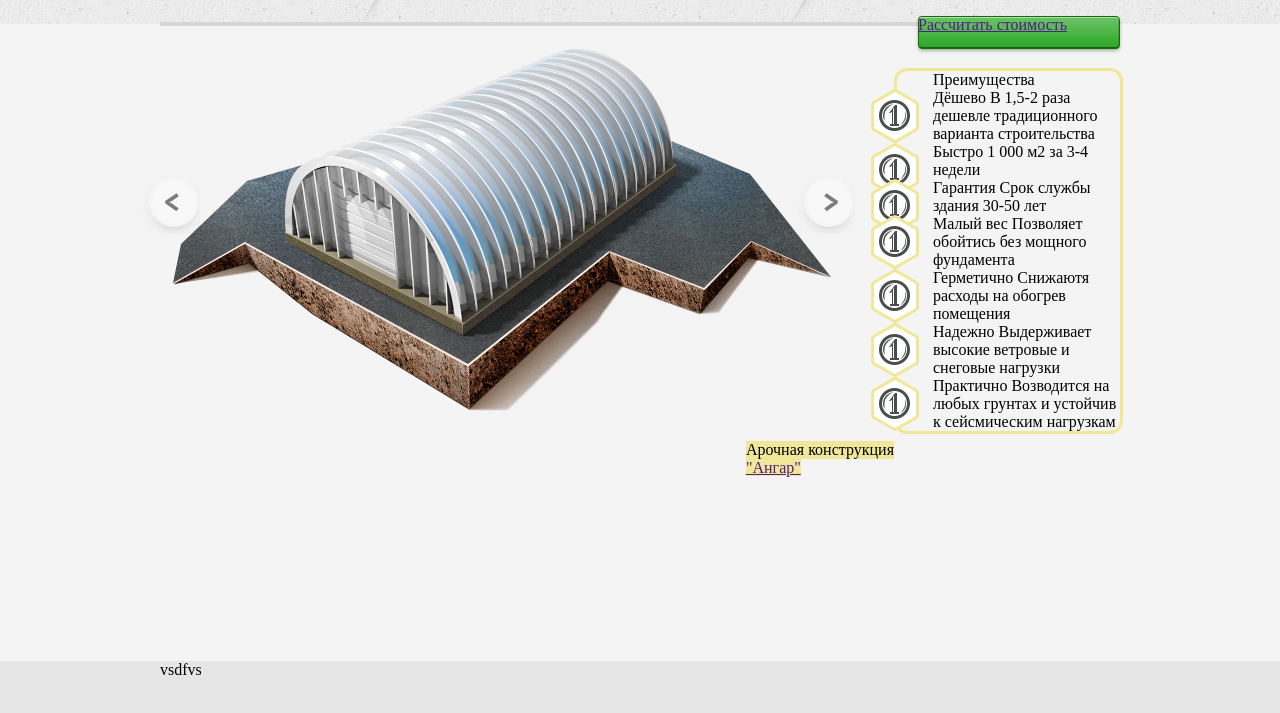
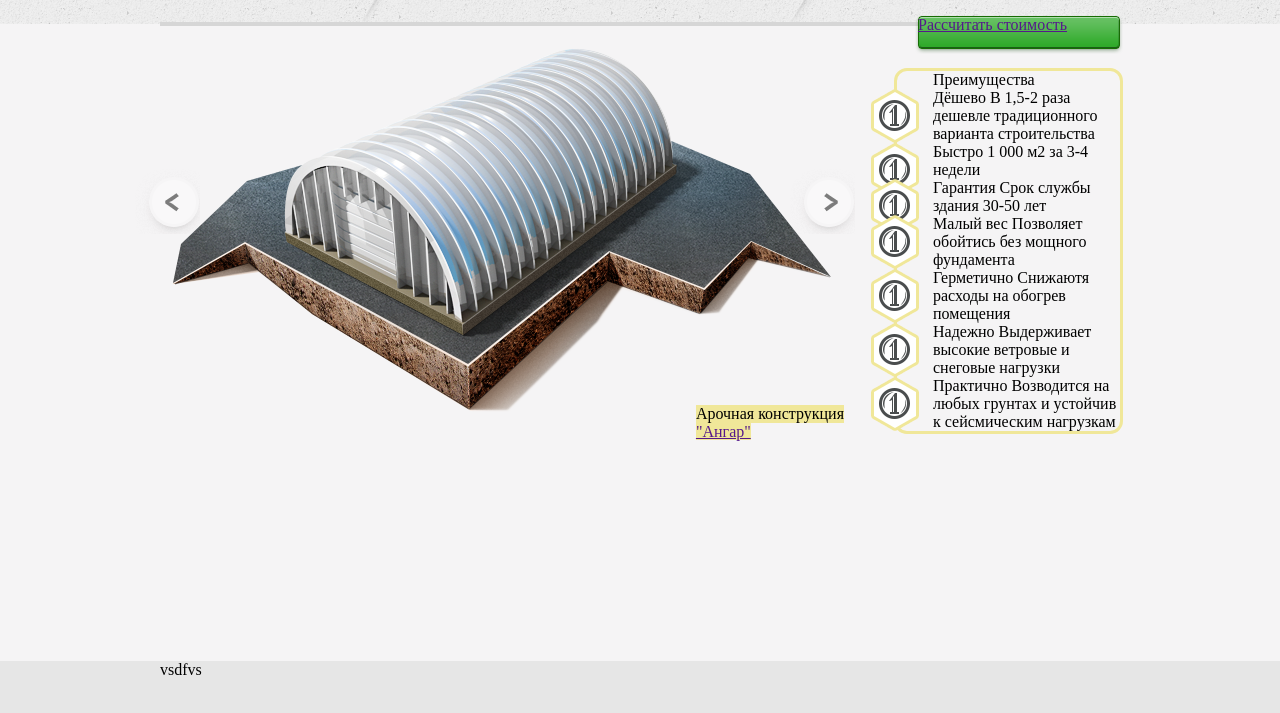
Before and after one commit to wd5/1-angari, a plain HTML site: page markup/index.html in a window 1280 px wide. Shown: the part 69-782 px from the top of the page. Drawn offline with Linux system fonts and the light colour scheme.

Commit message:
позиционирование лэйбла картинки слайдера

```diff
--- a/markup/index.html
+++ b/markup/index.html
@@ -43,13 +43,11 @@
                 <div class="slider-control slider-control-right"></div>
                 <ul>
                     <li>
-                        <div class="slider-item-box-wrapper">
-                            <div class="slider-item-box">
-                                <img src="media/images/slider-hangar.png" alt="">
-                                <div class="slider-item-text">
+                        <div class="slider-item-box">
+                            <img src="media/images/slider-hangar.png" alt="">
+                            <div class="slider-item-text">
                                 <h4>Арочная конструкция</h4>
                                 <a href="">"Ангар"</a>
-                                </div>
                             </div>
                         </div>
                     </li>
--- a/markup/media/css/style.css
+++ b/markup/media/css/style.css
@@ -123,20 +123,14 @@ body {
 .slider {
     position: relative;
 }
-.slider-item-text-wrapper {
+.slider-item-text {
     position: absolute;
-    vertical-align: bottom;
-    text-align: right;
-    bottom: -72;
-    width: 100%;
-    height: 72px;
-    margin-right: 50px;
-}
-.slider-item-text {
-    float: right;
+    bottom: 0;
+    right: 0;
 }
 .slider-item-text h4,
 .slider-item-text a {
+    margin-right: 50px;
     background: #f0e799;
 }
 .slider-control {
```
